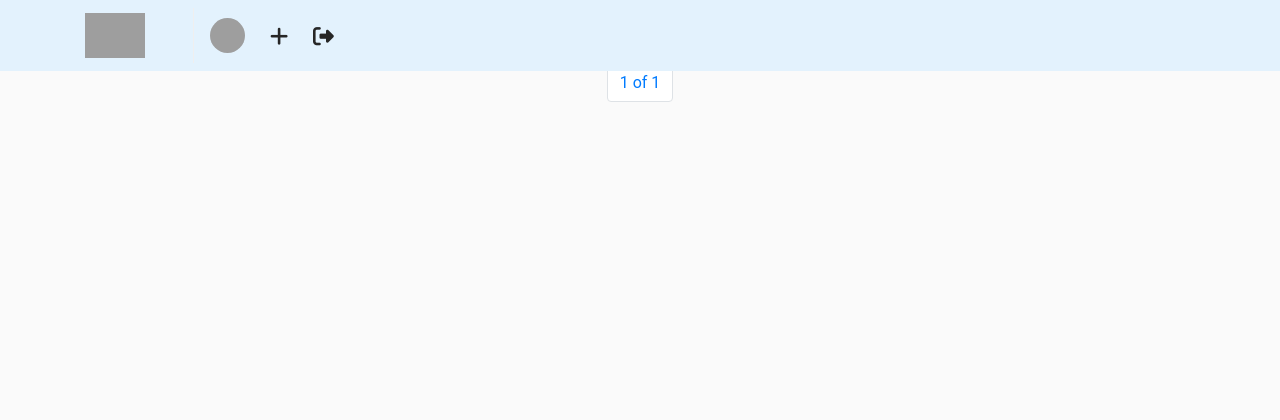
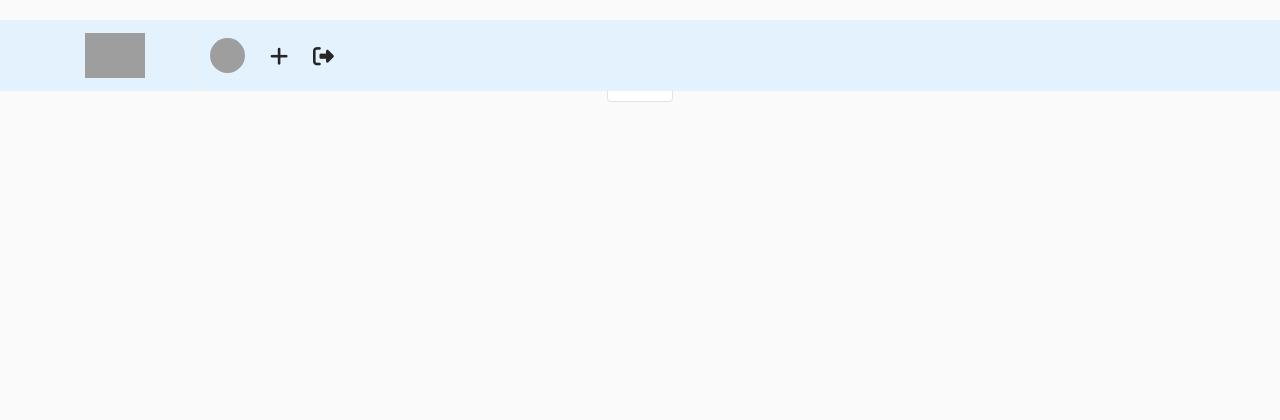
Before and after one commit to jcmunozo/Travelgram, a Django app: page / in a window 1280 px wide. Shown: the top 420 px of the page. Run offline with Django 3.2, Linux system fonts and the light colour scheme; the visitor is signed in with stand-in values (Sample User, id 1); data that the repository does not hold is empty; some libraries are stand-ins or nearby versions; grey boxes are pictures that could not be loaded.

Commit message:
Updated navbar css

```diff
--- a/static/css/main.css
+++ b/static/css/main.css
@@ -13,6 +13,7 @@ html, body {
 
 .navbar {
   background: #e3f2fd;
+  margin-top:20px;
   display: flex;
   margin-bottom: 20px;
   align-items: center;
```
